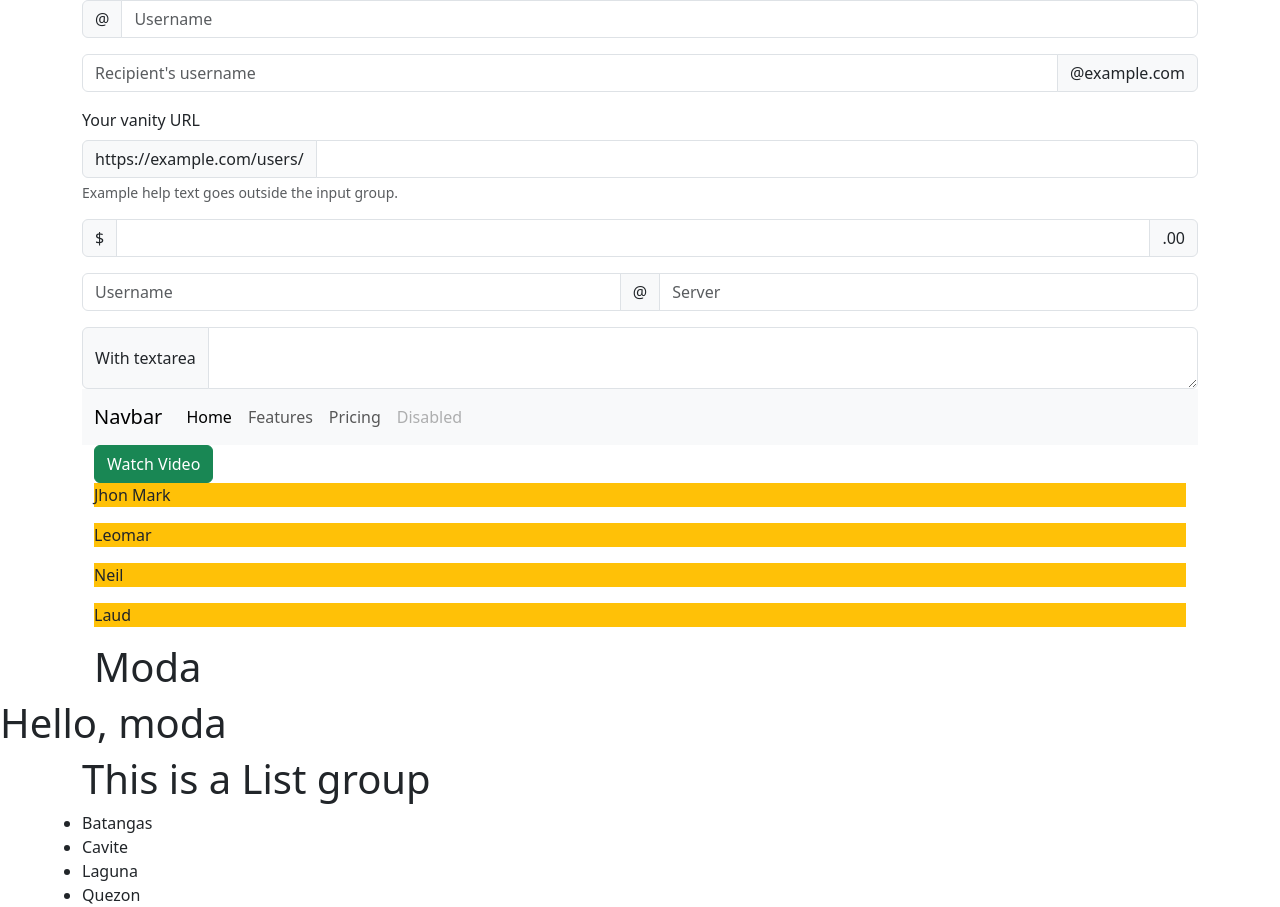
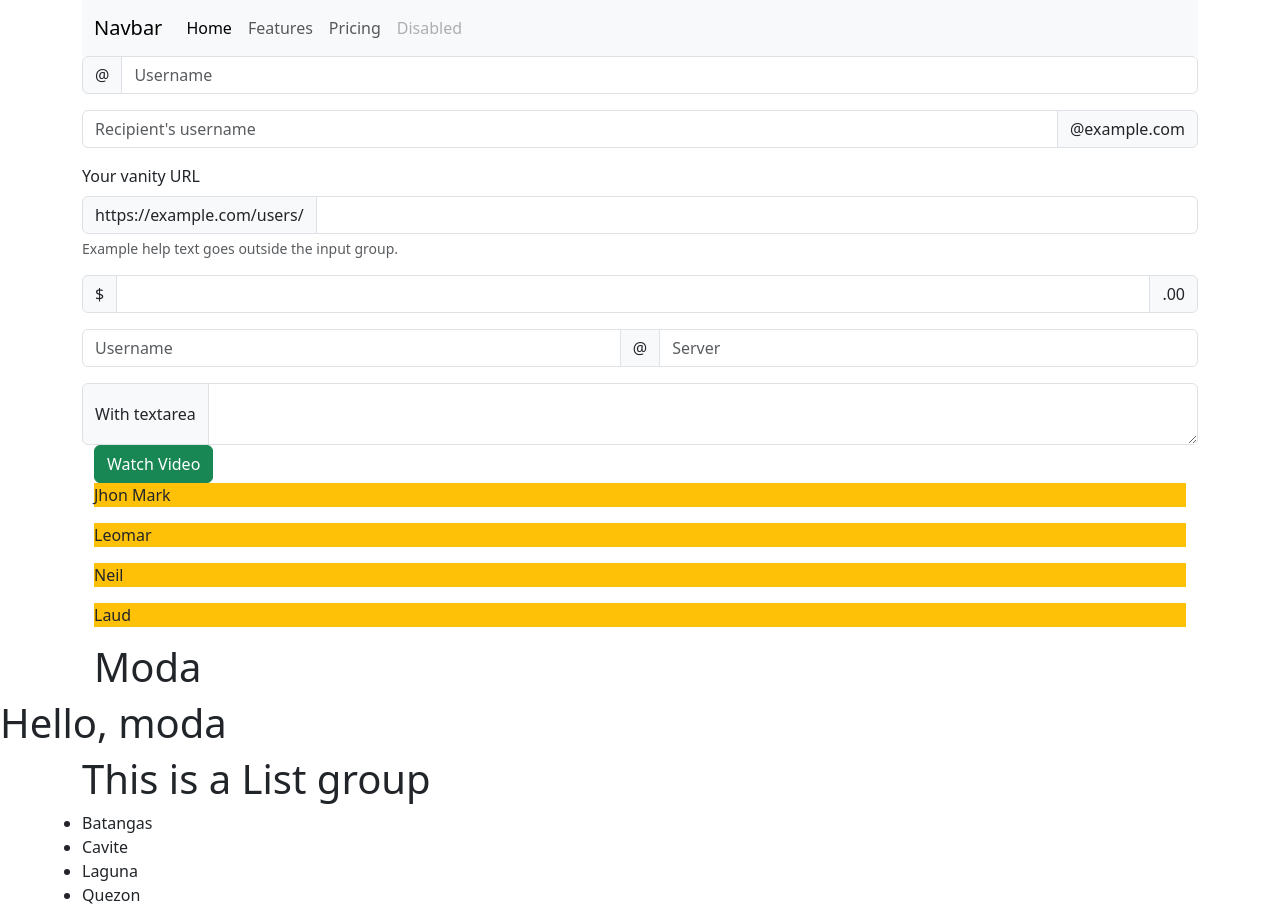
Before and after one commit to MarkRyuo/first_app, a React (Vite) app: page / in a window 1280 px wide. Built offline with nearby package versions, Linux system fonts and the light colour scheme.

Commit message:
Update Aug 14 2024

```diff
--- a/src/App.tsx
+++ b/src/App.tsx
@@ -6,8 +6,8 @@ import Log from './components/log';
 
 function App(){
   return <div>
+    <NavBar/>
     <Log/>
-    <NavBar/>
     <HomeScreen/>
     <Message/>
     <ListGroup/>
--- a/src/components/log.tsx
+++ b/src/components/log.tsx
@@ -1,5 +1,3 @@
-
-
 function Log() {
   return (
     <>
@@ -88,4 +86,4 @@ function Log() {
   );
 }
 
-export default Log ;
+export default Log;
```
Lines whose indentation alone changed are shown as unchanged.
